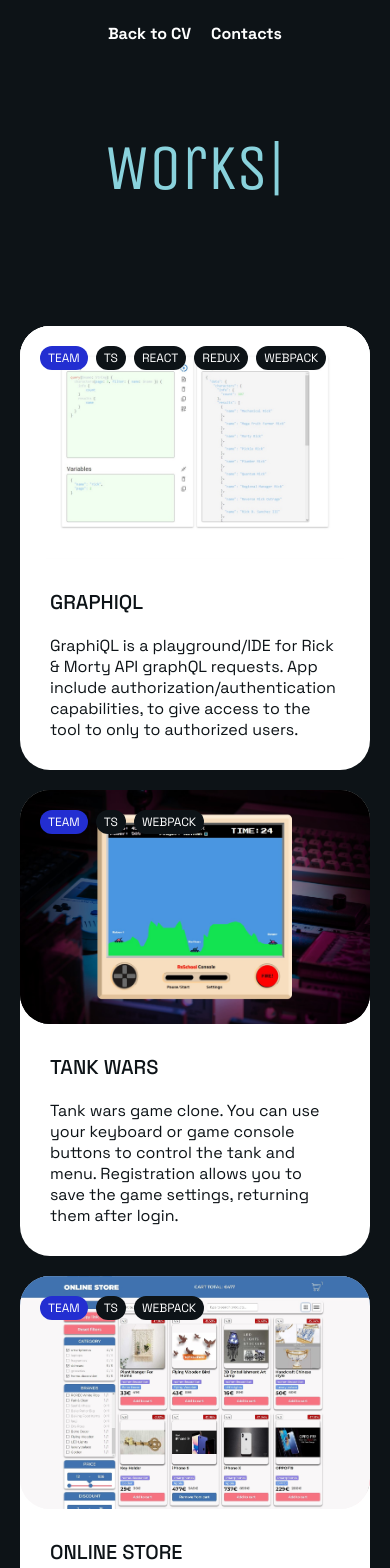
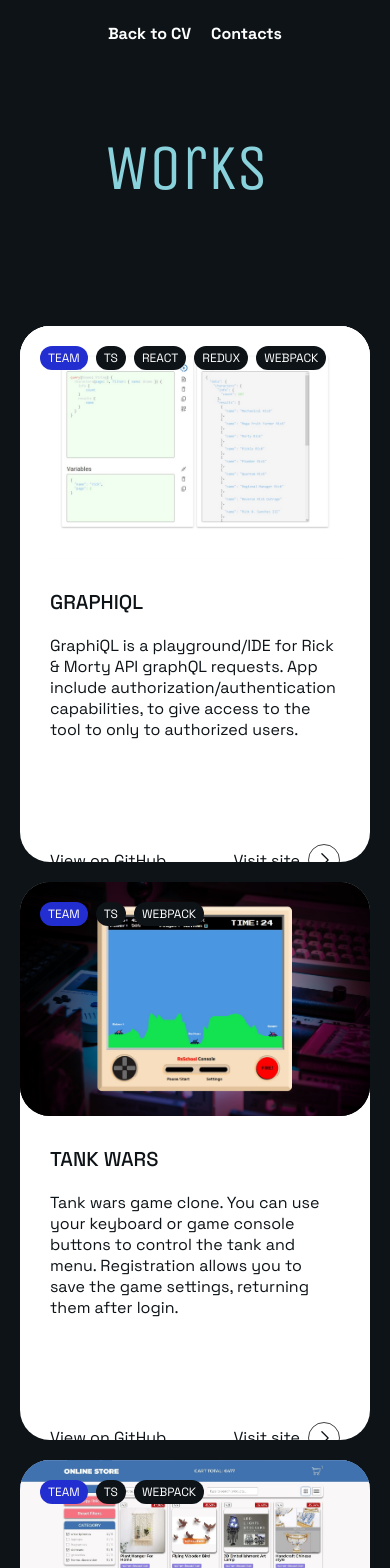
Before and after one commit to LoginamNet/aleksandr-chuchev-cv, a React (Vite) app: page /projects in a window 390 px wide. Shown: the top 1568 px of the page. Built offline with nearby package versions, Linux system fonts and the light colour scheme.

Commit message:
refactor: refactor cv card buttons block apearence for mobile

```diff
--- a/src/components/projects-cards/projects-card.css
+++ b/src/components/projects-cards/projects-card.css
@@ -62,6 +62,7 @@
   font-family: 'Space Grotesk';
   font-size: 12px;
   border-radius: 50px;
+  user-select: none;
 }
 
 .projects-card__team {
@@ -143,6 +144,23 @@
   border-bottom: 1px dotted transparent;
 }
 
+@media (max-width: 768px) {
+  .projects-card__buttons-hider {
+    height: 92px;
+  }
+
+  .projects-card__buttons-box {
+    transform: translateY(100%);
+    transition: 0.5s;
+  }
+
+  @media (pointer: coarse) {
+    .projects-card__scrolled .projects-card__buttons-box {
+      transform: translateY(0);
+    }
+  }
+}
+
 @media (max-width: 519px) {
   .projects-card-text {
     font-size: 16px;
--- a/src/components/projects-cards/projects-card.tsx
+++ b/src/components/projects-cards/projects-card.tsx
@@ -16,12 +16,13 @@ type ComponentProps = {
 
 function ProjectsCard(props: ComponentProps) {
   const elementRef = useRef<HTMLDivElement>(null);
-  const [position, setPosition] = useState({ top: 0, height: 0 });
+  const [position, setPosition] = useState({ top: 0, bottom: 0, height: 0 });
 
   const handleScroll = () => {
     if (elementRef.current !== null) {
       setPosition({
         top: elementRef.current.getBoundingClientRect().top,
+        bottom: elementRef.current.getBoundingClientRect().bottom,
         height: elementRef.current.getBoundingClientRect().height,
       });
     }
@@ -39,7 +40,10 @@ function ProjectsCard(props: ComponentProps) {
 
   return (
     <div
-      className={`projects-card ${position.top < position.height / 2 && 'projects-card__scrolled'}`}
+      className={`projects-card ${
+        (position.top < position.height / 2 || position.bottom <= window.screen.height) &&
+        'projects-card__scrolled'
+      }`}
       ref={elementRef}
       id={props.name}
     >
```
